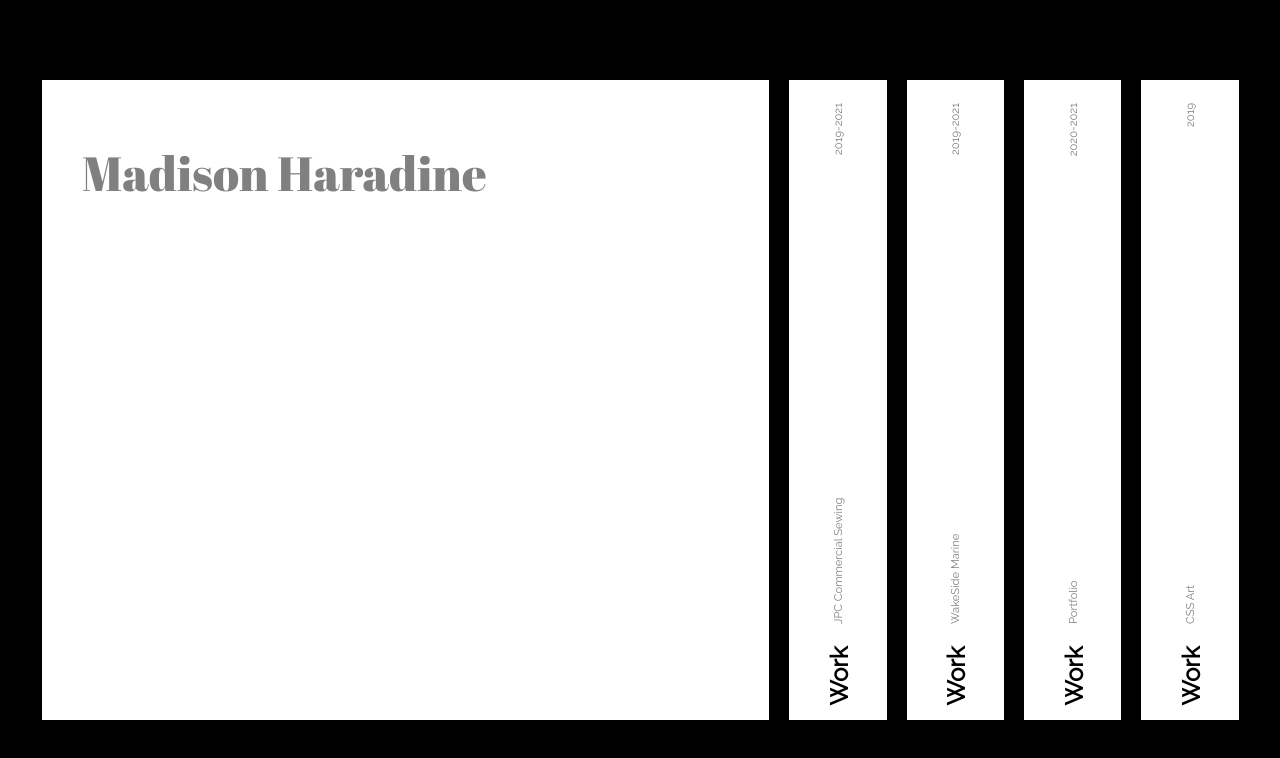
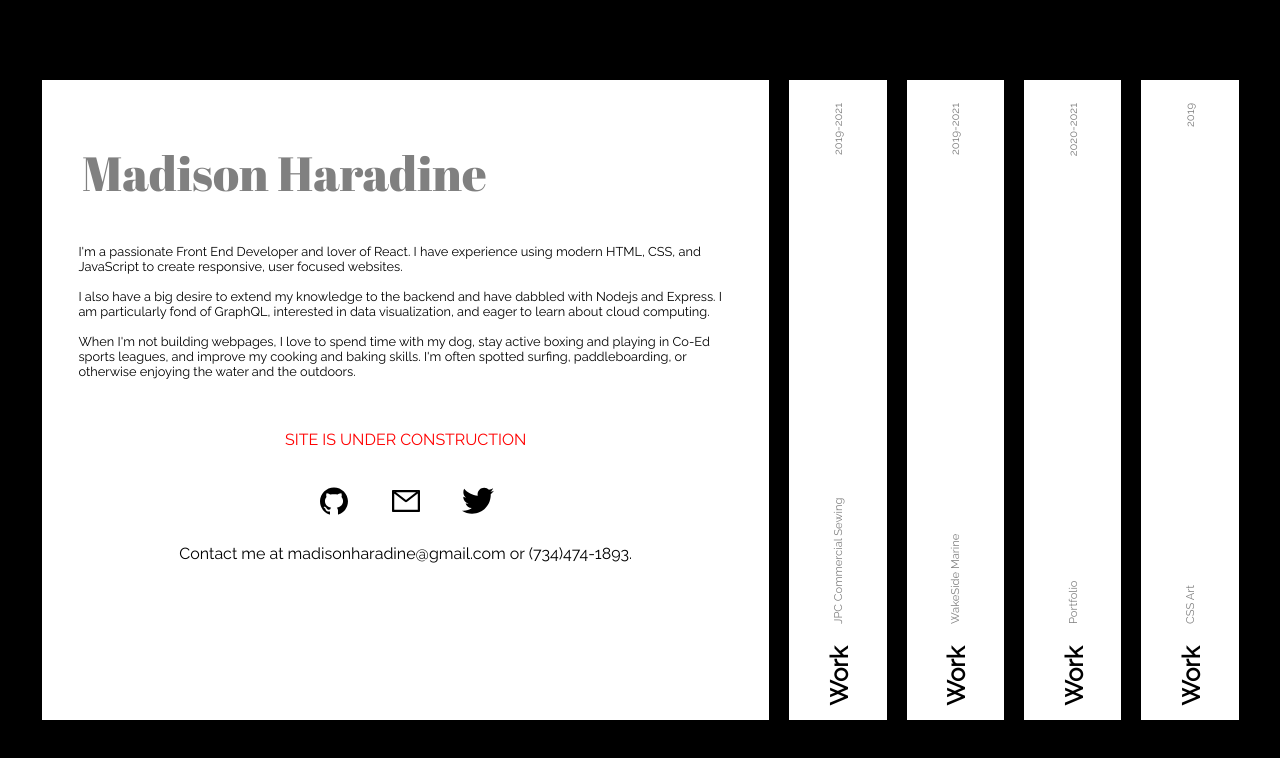
Before and after one commit to madihara/portfolio-2020, a React (Create React App) app: page / in a window 1280 px wide. Shown: the top 758 px of the page. Built offline with nearby package versions, Linux system fonts and the light colour scheme.

Commit message:
finishing up MVP

```diff
--- a/package.json
+++ b/package.json
@@ -8,6 +8,7 @@
     "@testing-library/user-event": "^12.1.10",
     "react": "^17.0.1",
     "react-dom": "^17.0.1",
+    "react-icons": "^4.2.0",
     "react-scripts": "4.0.2",
     "styled-components": "^5.2.1",
     "web-vitals": "^1.0.1"
--- a/src/components/Hero.jsx
+++ b/src/components/Hero.jsx
@@ -1,12 +1,15 @@
 import React, {useState} from 'react'
 import styled from 'styled-components'
-import About from './About'
-import '../index.css'
 import jpc from '../images/jpc.png'
+import wakeside from '../images/wakeside.png'
 import portfolio from '../images/old-portfolio.png'
 import css from '../images/cssboston.png'
 
-import * as palette from '../variables/Variables'
+import {FaReact} from 'react-icons/fa'
+import {SiStyledComponents, SiGatsby, SiGraphql} from 'react-icons/si'
+import {AiFillGithub, AiOutlineMail } from 'react-icons/ai'
+import {GrGithub, GrTwitter} from 'react-icons/gr'
+
 
 const Hero = () => {
 
@@ -33,7 +36,32 @@ const Hero = () => {
           About
         </WorkTitle>
       </Wrapper>
+      <Info
+      style={{width: '90%'}}
+      active={active.name==='about'}>
+      I'm a passionate Front End Developer and lover of React. I have experience using modern HTML, CSS, and JavaScript to create responsive, user focused websites.<br></br><br></br>
+
+I also have a big desire to extend my knowledge to the backend and have dabbled with Nodejs and Express. I am particularly fond of GraphQL, interested in data visualization, and eager to learn about cloud computing.<br></br><br></br>
+
+When I'm not building webpages, I love to spend time with my dog, stay active boxing and playing in Co-Ed sports leagues, and improve my cooking and baking skills. I'm often spotted surfing, paddleboarding, or otherwise enjoying the water and the outdoors.<br></br><br></br>
+      </Info>
+      <HiddenSection active={active.name==='about'}>
+      <p style={{color: 'red'}}>SITE IS UNDER CONSTRUCTION</p>
+      </HiddenSection>
+
+      <HiddenSection
+      active={active.name==='about'}>
+        <Icon target="_blank" href="https://github.com/madihara"><AiFillGithub/></Icon>
+        <Icon target="_blank" to="madisonharadine@gmail.com"><AiOutlineMail/></Icon>
+        <Icon target="_blank" href="https://twitter.com/madisonharadine"><GrTwitter/></Icon>
+      </HiddenSection>
+      <HiddenSection active={active.name==='about'}>
+      Contact me at madisonharadine@gmail.com or (734)474-1893.
+      </HiddenSection>
       </ColumnWork>
+
+
+
       <ColumnWork
         active={active.name === 'jpc'}
         onClick={() => setActive({
@@ -49,12 +77,40 @@ const Hero = () => {
           Work
         </WorkTitle>
       </Wrapper>
+
       <Image
         src={jpc} alt='Jpc Commercial Sewing Company'
         active={active.name === 'jpc'}/>
       <Info active={active.name === 'jpc'}>
       A mobile responsive website designed and developed for a client. I was the sole designer, developer and worked closely with the owner as the content writer. I also used basic Photoshop to enhance the professionalism of the photos in his portfolio.
       </Info>
+      <HiddenSection
+        active={active.name === 'jpc'}>
+      <Column>
+        <FaReact/>
+        React
+      </Column>
+      <Column>
+        <SiGatsby/>
+        Gatsby
+      </Column>
+      <Column>
+        <SiGraphql/>
+        GraphQL
+      </Column>
+      <Column>
+        <SiStyledComponents/>
+        Styled Components
+      </Column>
+      <Column style={{alignSelf: 'flex-end'}}>
+      ContentfulCMS
+      </Column>
+
+      </HiddenSection>
+      <Link
+        target="_blank"
+        active={active.name ==='jpc'}
+        href='http://www.jpccustom.com'>View Live</Link>
       </ColumnWork>
       <ColumnWork
         active={active.name === 'wakeside'}
@@ -73,11 +129,15 @@ const Hero = () => {
         </WorkTitle>
       </Wrapper>
       <Image
-        src={jpc} alt='Wakeside marine company'
+        src={wakeside} alt='Wakeside marine company'
         active={active.name === 'wakeside'}/>
      <Info active={active.name === 'wakeside'}>
-      A mobile responsive website designed and developed for a client. I was the sole designer, developer and worked closely with the owner as the content writer. I also used basic Photoshop to enhance the professionalism of the photos in his portfolio.
+      A Gatsby site I am working on for a client.  It is in the early stages of development and mobile responsiveness has not been developed yet, but is coming.  I am in charge of design and development of the entire site and will be setting up a CMS of the client's choosing using GraphQL as the querying language.
       </Info>
+      <Link
+        target="_blank"
+        active={active.name ==='wakeside'}
+        href='https://reverent-montalcini-a70fee.netlify.app/'>View Live</Link>
       </ColumnWork>
       <ColumnWork
         active={active.name === 'portfolio'}
@@ -100,6 +160,10 @@ const Hero = () => {
       <Info active={active.name === 'portfolio'}>
       A mobile responsive site designed and developed using CSS Modules and React.
       </Info>
+      <Link
+        target="_blank"
+        active={active.name ==='portfolio'}
+        href='https://codepen.io/madihara/pen/bGGPLBP'>View Live</Link>
       </ColumnWork>
       <ColumnWork
         active={active.name === 'css'}
@@ -122,6 +186,10 @@ const Hero = () => {
       <Info active={active.name === 'css'}>
       While learning CSS I decided to take on a fun side project and make a pure CSS image of my dog.
       </Info>
+      <Link
+        target="_blank"
+        active={active.name ==='css'}
+        href='https://codepen.io/madihara/pen/bGGPLBP'>CodePen</Link>
       </ColumnWork>
 
     </Main>
@@ -167,7 +235,7 @@ const ColumnWork = styled.section`
     width: 80%;
     justify-content: flex-start;
     align-items:center;
-
+    cursor: auto;
   `}
 `
 const WorkTitle = styled.h1`
@@ -258,3 +326,41 @@ const Info = styled.section`
     padding: 20px 0;
   `}
 `
+
+const Link = styled.a`
+  display: none;
+  color: black;
+
+  ${({active}) =>
+    active &&
+    `display: block;`
+  }
+`
+
+const HiddenSection = styled.section`
+  display: none;
+
+
+
+  ${({active}) =>
+    active &&
+    `display: flex;
+    color: black;
+    `
+  }
+`
+const Column = styled.section`
+  display: flex;
+  flex-flow: column wrap;
+  justify-content: center;
+  align-items: center;
+  margin: 15px;
+
+`
+const Icon = styled.a`
+  font-size: 2rem;
+  margin: 20px;
+  cursor: pointer;
+  color: black;
+  text-decoration: none;
+`
```
Also changed, not shown: src/images/wakeside.png (added), 1 other file (tests, documents, lock files or other folders).
